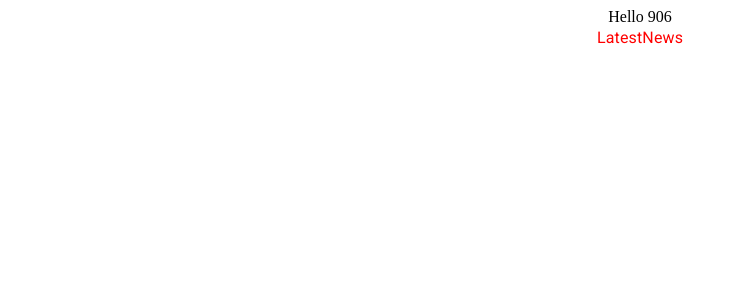
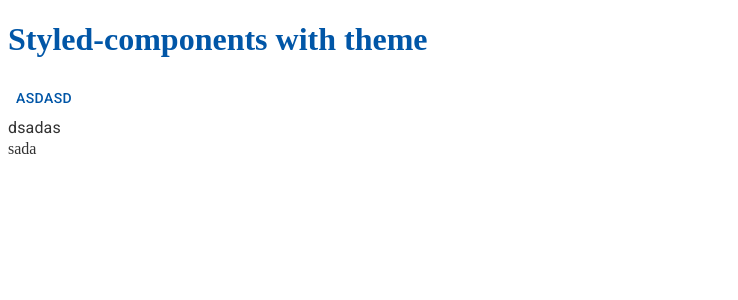
Before and after one commit to Temurbek1400/gov-turtkul-dev, a React (Create React App) app: page / in a window 1280 px wide. Shown: the top 300 px of the page, without its empty margins (0-738 px from the left). Built offline with nearby package versions, Linux system fonts and the light colour scheme.

Commit message:
project set-up finished

```diff
--- a/package.json
+++ b/package.json
@@ -7,16 +7,17 @@
     "@emotion/styled": "^11.8.1",
     "@mui/icons-material": "^5.5.1",
     "@mui/material": "^5.5.3",
+    "@mui/styled-engine": "npm:@mui/styled-engine-sc@latest",
     "@mui/styled-engine-sc": "^5.5.2",
     "@testing-library/jest-dom": "^5.16.3",
     "@testing-library/react": "^12.1.4",
     "@testing-library/user-event": "^13.5.0",
     "react": "^18.0.0",
     "react-dom": "^18.0.0",
+    "react-router-dom": "^6.3.0",
     "react-scripts": "5.0.0",
     "styled-components": "^5.3.5",
-    "web-vitals": "^2.1.4",
-    "@mui/styled-engine": "npm:@mui/styled-engine-sc@latest"
+    "web-vitals": "^2.1.4"
   },
   "resolutions": {
     "@mui/styled-engine": "npm:@mui/styled-engine-sc@latest"
--- a/src/App.css
+++ /dev/null
@@ -1,38 +0,0 @@
-.App {
-  text-align: center;
-}
-
-.App-logo {
-  height: 40vmin;
-  pointer-events: none;
-}
-
-@media (prefers-reduced-motion: no-preference) {
-  .App-logo {
-    animation: App-logo-spin infinite 20s linear;
-  }
-}
-
-.App-header {
-  background-color: #282c34;
-  min-height: 100vh;
-  display: flex;
-  flex-direction: column;
-  align-items: center;
-  justify-content: center;
-  font-size: calc(10px + 2vmin);
-  color: white;
-}
-
-.App-link {
-  color: #61dafb;
-}
-
-@keyframes App-logo-spin {
-  from {
-    transform: rotate(0deg);
-  }
-  to {
-    transform: rotate(360deg);
-  }
-}
--- a/src/App.js
+++ b/src/App.js
@@ -1,12 +1,14 @@
-import "./App.css";
-import LatestNews from "./components/latest-news/latest-news";
+import { Suspense } from "react";
+import { BrowserRouter as Router } from "react-router-dom";
+import Routes from "routes/config";
 
 function App() {
   return (
-    <div className="App">
-      Hello 906
-      <LatestNews />
-    </div>
+    <Suspense fallback="Loading...">
+      <Router>
+        <Routes />
+      </Router>
+    </Suspense>
   );
 }
 
--- a/src/components/latest-news/latest-news.jsx
+++ b/src/components/latest-news/latest-news.jsx
@@ -1,7 +1,16 @@
 import { Title } from "./latest-news.style";
+import Button from "@mui/material/Button";
+import { Typography } from "@mui/material";
 
 const LatestNews = () => {
-  return <Title>LatestNews</Title>;
+  return (
+    <>
+      <Title>Styled-components with theme</Title>
+      <Button>asdasd</Button>
+      <Typography>dsadas</Typography>
+      <span>sada</span>
+    </>
+  );
 };
 
 export default LatestNews;
--- a/src/components/latest-news/latest-news.style.jsx
+++ b/src/components/latest-news/latest-news.style.jsx
@@ -1,6 +1,5 @@
 import styled from "styled-components";
-import Typography from "@mui/material/Typography";
 
-export const Title = styled(Typography)`
-  color: red;
+export const Title = styled.h1`
+  color: ${(props) => props.theme.primary};
 `;
--- a/src/index.js
+++ b/src/index.js
@@ -1,10 +1,8 @@
 import React from "react";
-import ReactDOM from "react-dom";
+import ReactDOM from "react-dom/client";
 import App from "./App";
-
-ReactDOM.render(
-   <React.StrictMode>
-      <App />
-   </React.StrictMode>,
-   document.getElementById("root")
+ReactDOM.createRoot(document.getElementById("root")).render(
+  <React.StrictMode>
+    <App />
+  </React.StrictMode>
 );
--- /dev/null
+++ b/src/pages/home.jsx
@@ -0,0 +1,12 @@
+import LatestNews from "components/latest-news/latest-news";
+import React from "react";
+
+const Home = () => {
+  return (
+    <div>
+      <LatestNews />
+    </div>
+  );
+};
+
+export default Home;
--- /dev/null
+++ b/src/pages/layout.js
@@ -0,0 +1,15 @@
+import React from "react";
+import { Outlet } from "react-router-dom";
+import ThemeProvider from "utils/theme";
+
+const Layout = () => {
+  return (
+    <ThemeProvider>
+      {/* navbar */}
+      <Outlet />
+      {/* footer */}
+    </ThemeProvider>
+  );
+};
+
+export default Layout;
--- /dev/null
+++ b/src/routes/config.js
@@ -0,0 +1,28 @@
+import { lazy } from "react";
+import { Navigate, useRoutes } from "react-router-dom";
+
+const Home = lazy(() => import("pages/home"));
+const Layout = lazy(() => import("pages/layout"));
+
+const routes = [
+  {
+    path: "/",
+    element: <Layout />,
+    children: [
+      {
+        path: "/",
+        element: <Home />,
+      },
+      {
+        path: "*",
+        element: <Navigate to="/" replace />,
+      },
+    ],
+  },
+];
+
+const Routes = () => {
+  const elements = useRoutes(routes);
+  return elements;
+};
+export default Routes;
--- /dev/null
+++ b/src/utils/theme.js
@@ -0,0 +1,57 @@
+import { createTheme } from "@mui/material";
+import MuiThemeProvider from "@mui/material/styles/ThemeProvider";
+import { ThemeProvider as StyledThemeProvider } from "styled-components";
+import { createGlobalStyle } from "styled-components";
+
+const colors = {
+  background: "#fff",
+  primary: "#0156a7",
+  secondary: "#d1d1d1",
+  danger: "#ed1b24",
+  success: "#008963",
+  text: "#323232",
+};
+
+const GlobalStyle = createGlobalStyle`
+  body {
+    background:${colors.background};
+    color:${colors.text};
+  }
+`;
+
+const muiTheme = createTheme({
+  typography: {
+    allVariants: {
+      color: colors.text,
+    },
+  },
+  palette: {
+    primary: {
+      main: colors.primary,
+    },
+    secondary: {
+      main: colors.secondary,
+    },
+    danger: { main: colors.danger },
+    success: { main: colors.success },
+  },
+});
+
+const styledTheme = {
+  textColor: colors.text,
+  primary: colors.primary,
+  secondary: colors.secondary,
+  danger: colors.danger,
+  success: colors.success,
+};
+
+const ThemeProvider = ({ children }) => {
+  return (
+    <MuiThemeProvider theme={muiTheme}>
+      <GlobalStyle />
+      <StyledThemeProvider theme={styledTheme}>{children}</StyledThemeProvider>
+    </MuiThemeProvider>
+  );
+};
+
+export default ThemeProvider;
--- /dev/null
+++ b/webpack.config.js
@@ -0,0 +1,13 @@
+const path = require("path");
+
+module.exports = {
+  resolve: {
+    alias: {
+      assets: path.resolve(__dirname, "./src/assets"),
+      components: path.resolve(__dirname, "./src/components"),
+      utils: path.resolve(__dirname, "./src/utils"),
+      pages: path.resolve(__dirname, "./src/pages"),
+      routes: path.resolve(__dirname, "./src/routes"),
+    },
+  },
+};
```
Also changed, not shown: jsconfig.json (added, +13 -0 lines), 1 other file (tests, documents, lock files or other folders).
